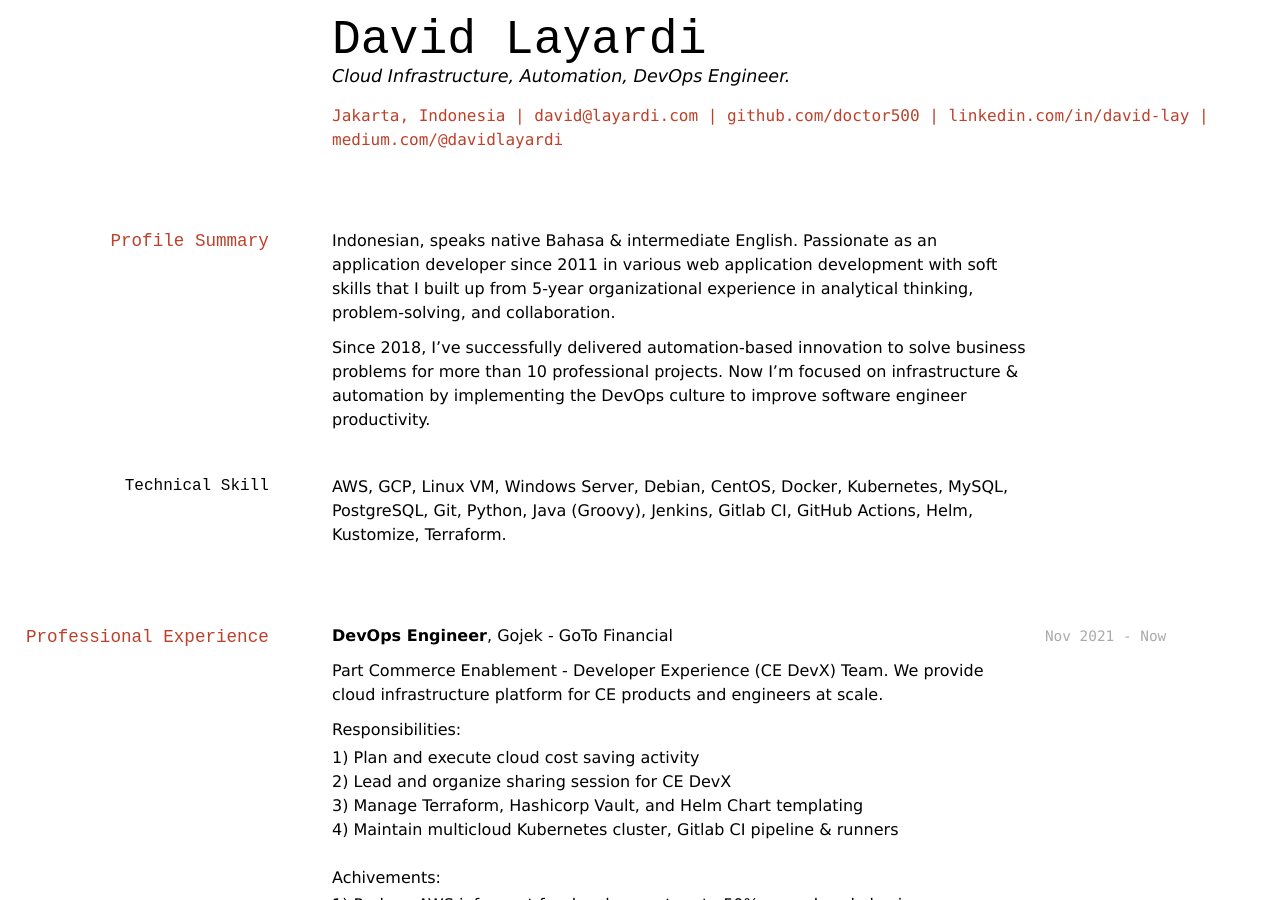
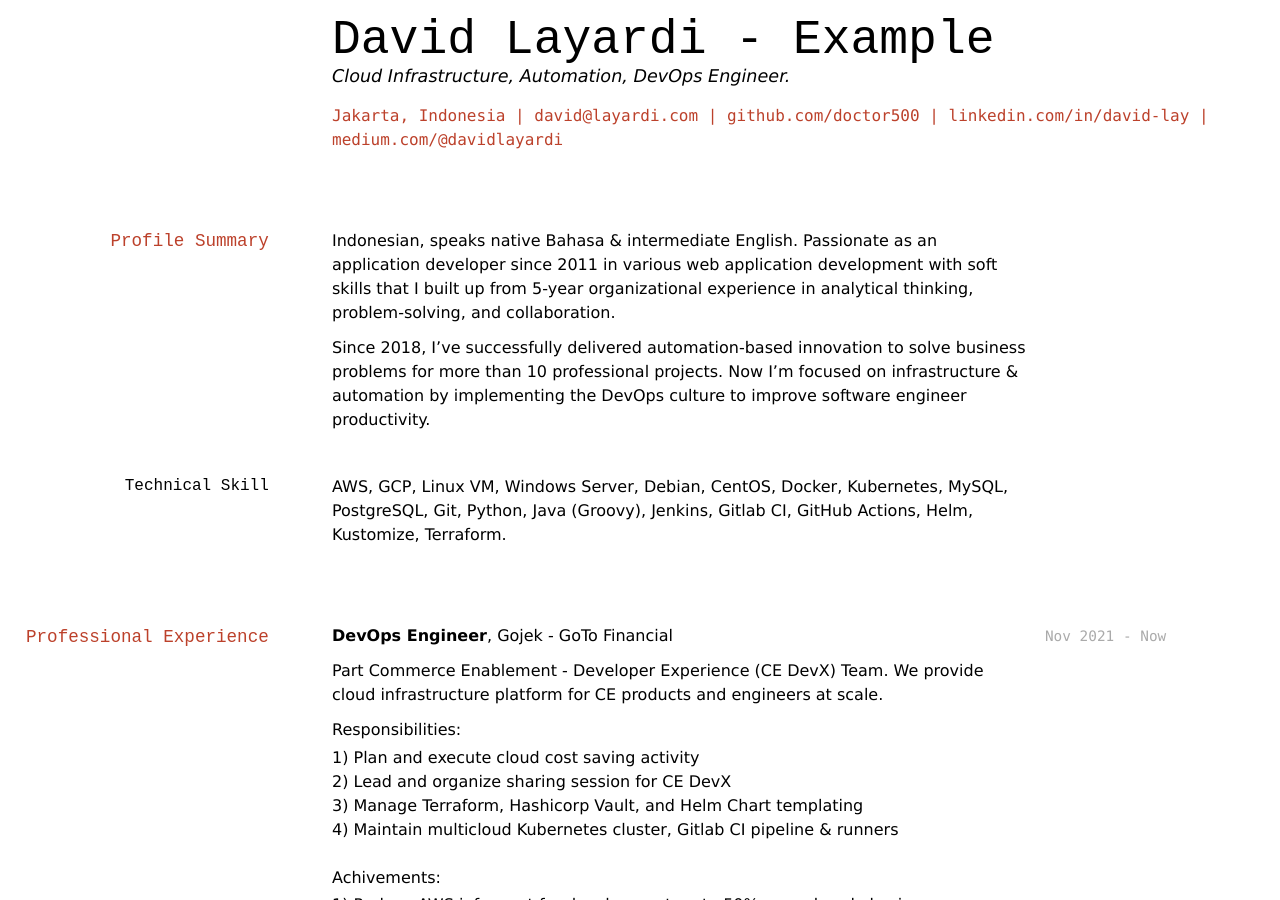
Before and after one commit to doctor500/cv, a Jekyll site: the page built from index.md, in a window 1280 px wide and 900 px high. Built offline with Jekyll 4.4.1, drawn with Linux system fonts in a browser that asks for light colours.

```diff
--- a/index.md
+++ b/index.md
@@ -1,8 +1,8 @@
 ---
 layout: cv
-title: David Layardi
+title: David Layardi - Example
 ---
-# David Layardi
+# David Layardi - Example
 Cloud Infrastructure, Automation, DevOps Engineer.
 
 <div id="webaddress">
```
Also changed, not shown: .github/workflows/publish-pdf.yml, README.md.
